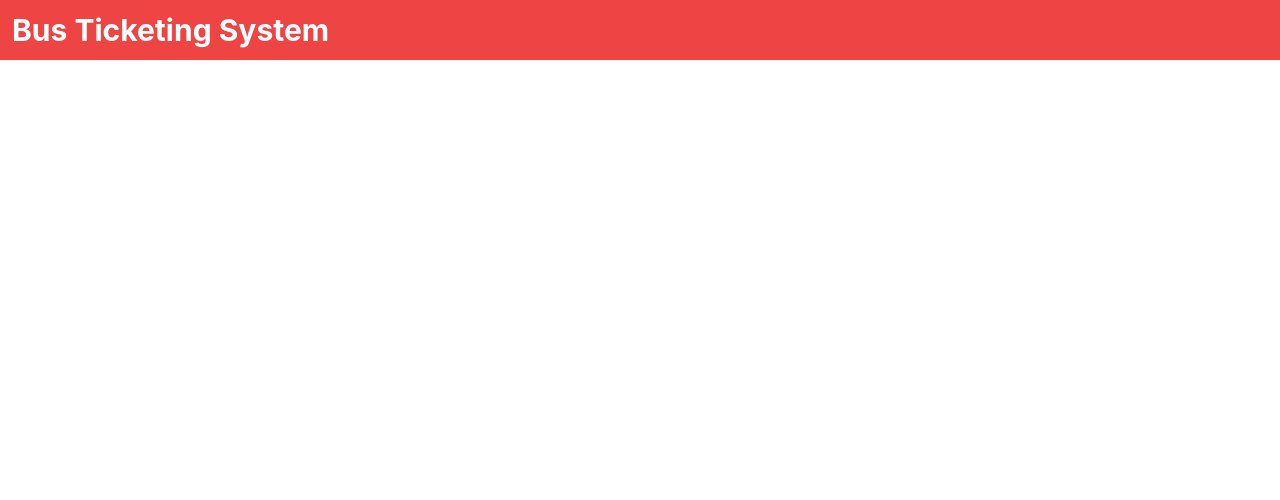
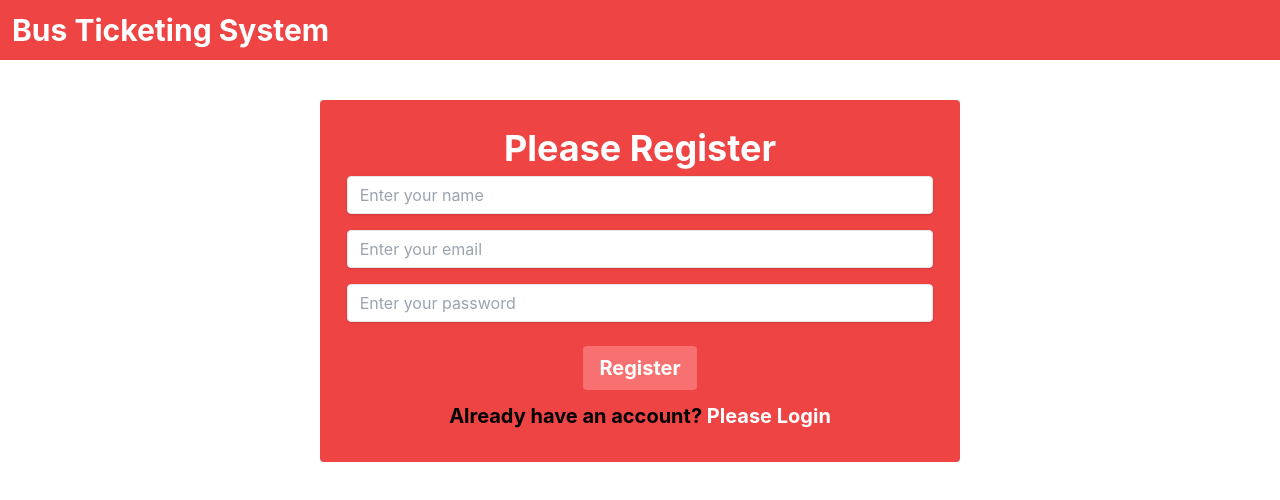
Before and after one commit to TanveerShahriar/CSE471-Project, a React (Create React App) app in the folder frontend/: page /register in a window 1280 px wide. Shown: the top 500 px of the page. Built offline with nearby package versions, Linux system fonts and the light colour scheme.

Commit message:
login and signup form done

```diff
--- a/frontend/src/App.js
+++ b/frontend/src/App.js
@@ -2,6 +2,8 @@ import { Route, Routes } from 'react-router-dom';
 import './App.css';
 import Home from './Pages/Home/Home/Home';
 import Header from './Pages/Shared/Header/Header';
+import Login from './Pages/Login/Login/Login';
+import Register from './Pages/Login/Register/Register';
 
 function App() {
   return (
@@ -17,6 +19,14 @@ function App() {
           <Home></Home>
         }></Route>
 
+        <Route path='/login' element={
+          <Login></Login>
+        }></Route>
+
+        <Route path='/register' element={
+          <Register></Register>
+        }></Route>
+
       </Routes>
     </div>
   );
--- /dev/null
+++ b/frontend/src/Pages/Login/Login/Login.js
@@ -0,0 +1,35 @@
+import { Link } from "react-router-dom";
+
+const Login = () => {
+    return (
+        <div className='w-2/4 bg-red-500 mx-auto my-10 py-5 rounded'>
+            <h1 className='text-white text-center mt-2 text-4xl font-bold'>Please Login</h1>
+
+            <form>
+                <div className="mb-4">
+                    <input
+                        type="email"
+                        id="email"
+                        className={"shadow appearance-none border rounded w-11/12 mx-4 my-2 py-2 px-3 text-gray-700 leading-tight focus:outline-none focus:shadow-outline"}
+                        placeholder="Enter your email"
+                    />
+
+                    <input
+                        type="password"
+                        id="password"
+                        className={"shadow appearance-none border rounded w-11/12 mx-4 my-2 py-2 px-3 text-gray-700 leading-tight focus:outline-none focus:shadow-outline"}
+                        placeholder="Enter your password"
+                    />
+                </div>
+
+                <button class="bg-red-400 hover:bg-red-700 text-xl text-white font-bold py-2 px-4 rounded">
+                    Login
+                </button>
+            </form>
+
+            <p className='text-xl font-bold my-3'>New to the website? <Link to="/register" className='text-white py-auto'>Please Register</Link> </p>
+        </div>
+    );
+};
+
+export default Login;
--- /dev/null
+++ b/frontend/src/Pages/Login/Register/Register.js
@@ -0,0 +1,42 @@
+import { Link } from "react-router-dom";
+
+const Login = () => {
+    return (
+        <div className='w-2/4 bg-red-500 mx-auto my-10 py-5 rounded'>
+            <h1 className='text-white text-center mt-2 text-4xl font-bold'>Please Register</h1>
+
+            <form>
+                <div className="mb-4">
+                    <input
+                        type="text"
+                        id="name"
+                        className={"shadow appearance-none border rounded w-11/12 mx-4 my-2 py-2 px-3 text-gray-700 leading-tight focus:outline-none focus:shadow-outline"}
+                        placeholder="Enter your name"
+                    />
+
+                    <input
+                        type="email"
+                        id="email"
+                        className={"shadow appearance-none border rounded w-11/12 mx-4 my-2 py-2 px-3 text-gray-700 leading-tight focus:outline-none focus:shadow-outline"}
+                        placeholder="Enter your email"
+                    />
+
+                    <input
+                        type="password"
+                        id="password"
+                        className={"shadow appearance-none border rounded w-11/12 mx-4 my-2 py-2 px-3 text-gray-700 leading-tight focus:outline-none focus:shadow-outline"}
+                        placeholder="Enter your password"
+                    />
+                </div>
+
+                <button class="bg-red-400 hover:bg-red-700 text-xl text-white font-bold py-2 px-4 rounded">
+                    Register
+                </button>
+            </form>
+
+            <p className='text-xl font-bold my-3'>Already have an account? <Link to="/login" className='text-white py-auto'>Please Login</Link> </p>
+        </div>
+    );
+};
+
+export default Login;
```
